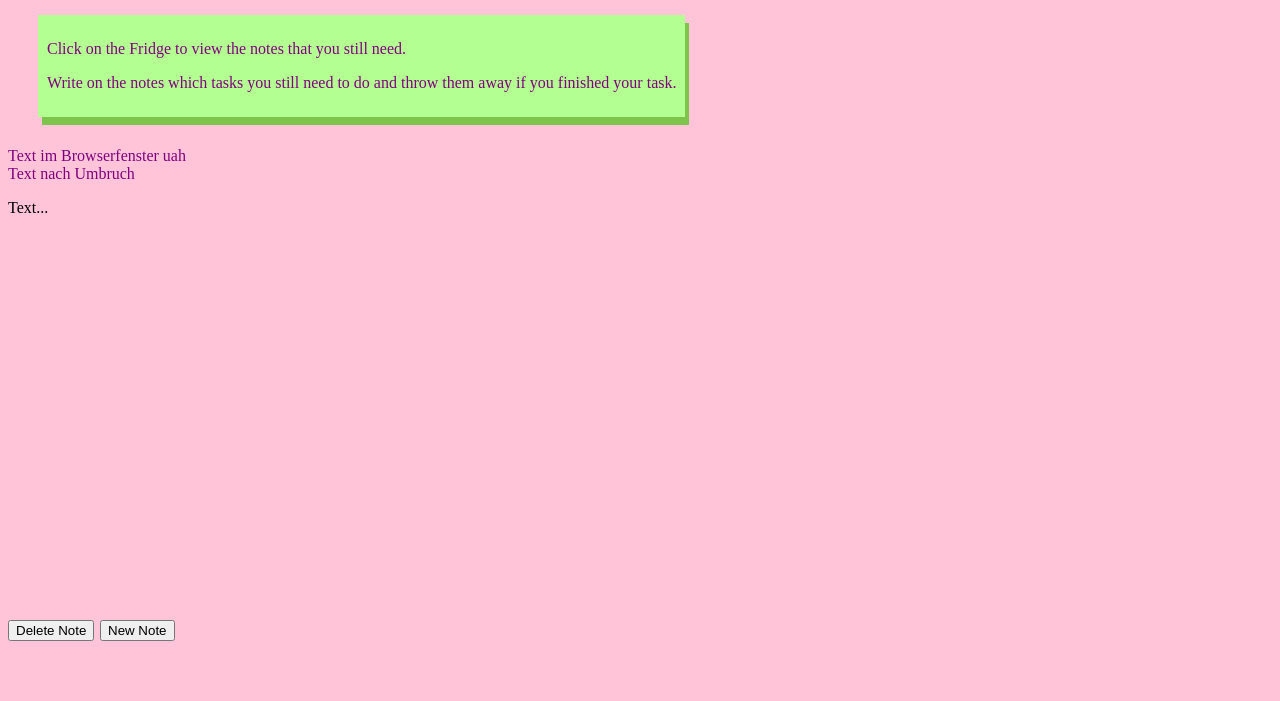
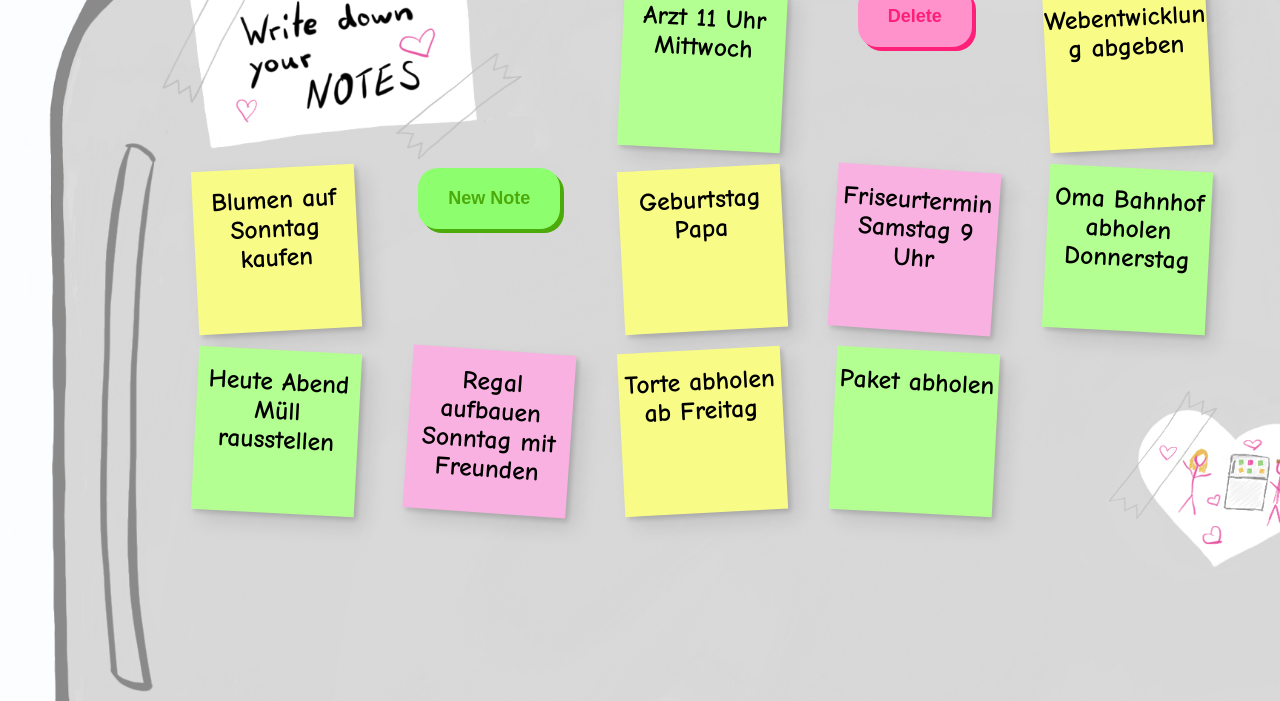
Before and after one commit to LauraSfer/Webentwicklung, a plain HTML site: page index.html in a window 1280 px wide. Shown: the part 99-800 px from the top of the page. Drawn offline with Linux system fonts and the light colour scheme.

Commit message:
2. Abgabe

```diff
--- a/index.html
+++ b/index.html
@@ -7,23 +7,51 @@
      <link rel="stylesheet" href="styles.css" />
   </head>
   <body>
-    <header>FridgeNotes</header>
-    <main>
-      <h1>Note down your reminders or your tasks!</h1>
-    </main>
-    <div class="box">
-      <p>Click on the Fridge to view the notes that you still need.</p>
-      <p>Write on the notes which tasks you still need to do and throw them away if you finished your task.</p>
 
 
-    </div>
-    <p>
-      Text im Browserfenster uah <br />
-      Text nach Umbruch
-    </p>
-    <table>Text...</table>
-    <p hidden>Wird nicht angezeigt oooo</p>
-    <button class="erstellen">New Note</button>
-    <button class="löschen">Delete Note</button>
+    <main>
+ <!--   <div class="box1">
+      <p>Click on the Fridge to view the notes <br>that you still need.</p>
+      <p>Write on the notes which tasks you  <br> still need to do and throw them away <br> if you finished your task.</p>
+         </div>-->
+  <div class="grid">
+  <div class="box" class="grauerNote">
+  <!-- <p><br>Write down your <br> <br>NOTES!</p>-->
+  </div>
+  <div class="box" ></div>
+  <div class="box" id="GrünerNote"><h1>Arzt 11 Uhr Mittwoch</h1></div>
+  <div class="box">
+    <button class="löschen" >Delete</button>
+  </div>
+  <div class="box" id="GelberNote"><h1>Webentwicklung abgeben</h1></div>
+  <div class="box" id="GelberNote"><h1>Blumen auf Sonntag kaufen</h1></div>
+  <div class="box" >
+    <button class="erstellen" >New Note</button>
+  </div>
+  <div class="box" id="GelberNote"><h1>Geburtstag Papa</h1></div>
+  <div class="box" id="RosaNote"><h1>Friseurtermin Samstag 9 Uhr</h1></div>
+  <div class="box" id="GrünerNote"><h1>Oma Bahnhof abholen Donnerstag</h1></div>
+  <div class="box" id="GrünerNote"><h1>Heute Abend Müll rausstellen</h1></div>
+  <div class="box" id="RosaNote"><h1>Regal aufbauen Sonntag mit Freunden</h1></div>
+  <div class="box" id="GelberNote"><h1>Torte abholen ab Freitag</h1></div>
+  <div class="box" id="GrünerNote"><h1>Paket abholen</h1></div>
+  <div class="box" ></div>
+
+
+</div>
+
+
+    </main>
+
+
+    <!-- <button class="erstellen">New Note</button>
+    <button class="löschen">Delete Note</button> -->
+
+
+
+
+
+
+
   </body>
 </html>
--- a/styles.css
+++ b/styles.css
@@ -1,33 +1,154 @@
- p {
-     color: purple;
+ p{
+  text-align: end;
+  transform: rotate(-5deg);
+  font-size: larger;
  }
- h1{
-    color: rgb(245, 76, 132);
+
+
+
+ body{
+  background-attachment: fixed;
+  background-image: url(Sketches5.0.png);
+  background-repeat: no-repeat;
+  background-size: cover;
+  height:100%;
+  margin:0;
+  overflow:hidden;
   }
+
+
+
+.grid{
+  height:70vh;              /* volle Bildschirmhöhe */
+  width:80vw;               /* volle Bildschirmbreite */
+  display:grid;
+  grid-template-columns: repeat(5, 1fr);
+  grid-template-rows: repeat(4, 1fr);
+  gap: 50px;
+  row-gap: 19px;
+  padding:5px;
+  box-sizing:border-box;
+  margin: 5em;
+  margin-left: 190px;
+}
+
+@media (max-width: 600px) {
+  .grid {
+    width: 95vw;
+    height: auto;
+    margin: 10px;
+    margin-left: 10px;
+
+    grid-template-columns: repeat(2, 1fr); /* statt 5 */
+    grid-template-rows: auto;
+    gap: 15px;
+  }
+}
+@media (max-width: 600px) {
+  .box h1 {
+    font-size: 1rem;
+  }
+}
+/*@media (max-width: 600px) {
   body{
-    background-color: rgb(255, 196, 216);
+   background-color: rgb(202, 202, 202);
     }
- .erste{
-    color: darkorchid;
+}*/
+
+
+
+.box h1 {
+  overflow-wrap: break-word;
+  word-break: break-word;
+  font-size: 1.6rem;
+  text-align:center;
 }
- table{
-    background-color: rgb(148, 253, 148);
+
+.box {
+  aspect-ratio: 1 / 1;
+  font-family: "Comic Sans MS", cursive;
 }
- .box{
-    border: 4px solid #b4ff91;
-    background-color: #b4ff91;
-    padding: 5px;
-    margin: 30px;
-    box-shadow: 4px 8px #7dc44a;
-    width: max-content;
+
+
+#GrünerNote{
+  background: #b4ff91;
+  transform: rotate(3deg);
+  box-shadow:
+    3px 3px 5px rgba(0,0,0,0.15),
+    10px 10px 20px rgba(0,0,0,0.1);
 }
+#GrünerNote:hover{
+  transform: translateY(-2px);
+}
+
+
+#RosaNote{
+  background: #f9b1e1;
+  transform: rotate(4deg);
+  box-shadow:
+    3px 3px 5px rgba(0,0,0,0.15),
+    10px 10px 20px rgba(0,0,0,0.1);
+}
+#RosaNote:hover{
+  transform: translateY(-2px);
+}
+
+
+#GelberNote{
+  background: #f9fb87;
+  box-shadow:
+    3px 3px 5px rgba(0,0,0,0.15),
+    10px 10px 20px rgba(0,0,0,0.1);
+  transform: rotate(-3deg);
+}
+#GelberNote:hover{
+  transform: translateY(-2px);
+}
+
+
+
+
  .erstellen{
-   position: fixed;
-   bottom: 60px;
-   left: 100px;
+  color: #4daa0b;
+  background-color: rgb(141, 255, 110);
+  border: none;
+  padding-left: 30px;
+  padding-right: 30px;
+  padding-top: 20px;
+  padding-bottom: 20px;
+  border-radius: 20px;
+ /* margin-top: 30%;
+  margin-left: 20%; */
+  box-shadow: 4px 4px #4daa0b;
+  font-size: large;
+  font-weight: bold;
  }
+ .erstellen:hover{
+  background-color: #65fa1fd2;
+  transform: translateY(-2px);
+ }
+
+ .erstellen, .löschen {
+  display: block;
+  margin: auto;
+}
+
  .löschen{
-   position: fixed;
-   bottom: 60px;
-   ri
+  color: #fe1f78;
+  background-color: rgb(255, 146, 202);
+  border: none;
+  padding-left: 30px;
+  padding-right: 30px;
+  padding-top: 20px;
+  padding-bottom: 20px;
+  border-radius: 20px;
+  /*margin-top: 40%;
+  margin-left: 20%;*/
+  box-shadow: 4px 4px #fe1f78;
+  font-size: large;
+  font-weight: bold;
 }
+ .löschen:hover{
+  background-color: #ff7aab;
+  transform: translateY(-2px);
+ }
```
Also changed, not shown: README.md, Sketches4.0.png (added), Sketches5.0.png (added). Lines whose indentation alone changed are shown as unchanged.
